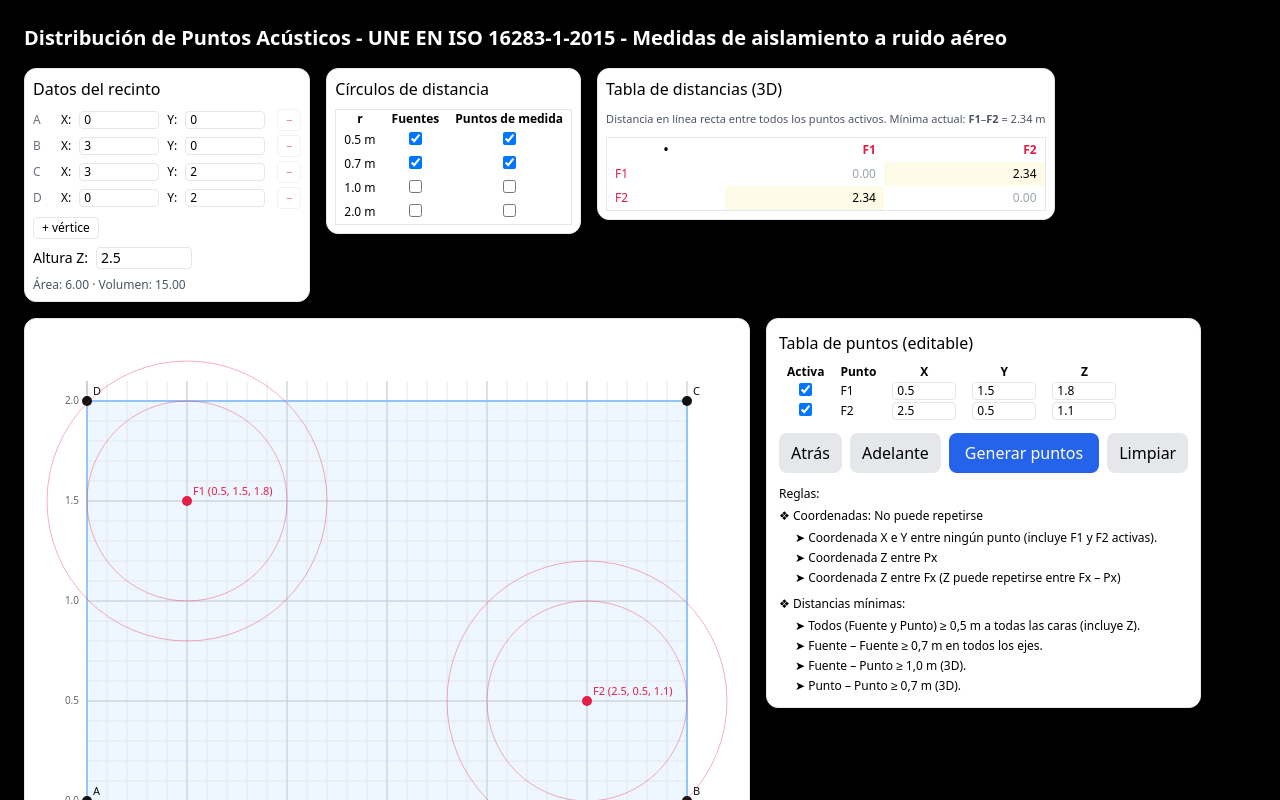
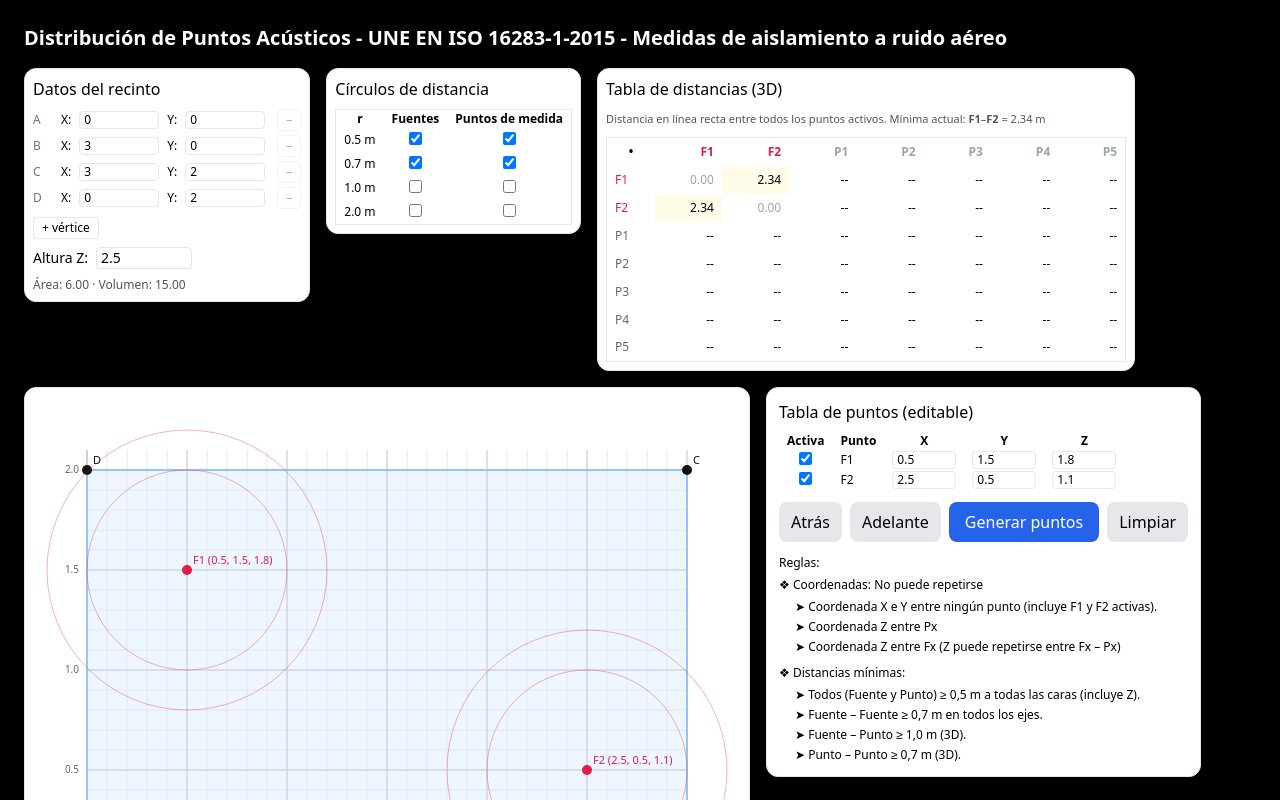
Before and after one commit to ElMo0977/App-puntos-v2-con-Cursor, a React (Vite) app: page / in a window 1280 px wide. Shown: the top 800 px of the page. Built offline with nearby package versions, Linux system fonts and the light colour scheme.

Commit message:
las tablas mantienen puntos inactivos

```diff
--- a/src/App.jsx
+++ b/src/App.jsx
@@ -857,21 +857,41 @@ export default function App() {
     blue.forEach((b, i) => arr.push({ name: `P${i + 1}`, p: b, color: "#2563eb" }));
     return arr;
   }, [F1, F2, blue, activeF1, activeF2]);
+  // Lista para la tabla: incluye placeholders de P1..P5 aunque no existan (p = null)
+  const pointListTable = useMemo(() => {
+    const arr = [];
+    // Siempre incluir F1/F2; si están inactivas, p=null para mostrar "--"
+    arr.push({ name: "F1", p: activeF1 ? F1 : null, color: "#e11d48" });
+    arr.push({ name: "F2", p: activeF2 ? F2 : null, color: "#e11d48" });
+    const maxP = 5;
+    for (let i = 0; i < maxP; i++) {
+      const b = blue[i] || null;
+      arr.push({ name: `P${i + 1}`, p: b, color: "#2563eb" });
+    }
+    return arr;
+  }, [F1, F2, blue, activeF1, activeF2]);
 
   const distMatrix = useMemo(() => {
-    const n = pointList.length;
-    const M = Array.from({ length: n }, () => Array(n).fill("—"));
+    const n = pointListTable.length;
+    const M = Array.from({ length: n }, () => Array(n).fill("--"));
     for (let i = 0; i < n; i++) {
-      M[i][i] = "0.00";
-      for (let j = i + 1; j < n; j++) {
-        const d = dist3D(pointList[i].p, pointList[j].p);
+      for (let j = i; j < n; j++) {
+        const Ai = pointListTable[i];
+        const Bj = pointListTable[j];
+        if (Ai.p && Bj.p) {
+          const d = i === j ? 0 : dist3D(Ai.p, Bj.p);
           const s = d.toFixed(2);
           M[i][j] = s;
           M[j][i] = s;
+        } else {
+          // al menos uno sin datos => "--"
+          M[i][j] = "--";
+          M[j][i] = "--";
+        }
       }
     }
     return M;
-  }, [pointList]);
+  }, [pointListTable]);
 
   const minPair = useMemo(() => {
     let best = { a: null, b: null, d: Infinity };
@@ -888,10 +908,11 @@ export default function App() {
   const distViol = useMemo(() => {
     const pairs = new Set();
     const msgs = [];
-    const N = pointList.length;
+    const N = pointListTable.length;
     for (let i = 0; i < N; i++) {
       for (let j = i + 1; j < N; j++) {
-        const A = pointList[i], B = pointList[j];
+        const A = pointListTable[i], B = pointListTable[j];
+        if (!A.p || !B.p) continue; // sin datos => sin chequeo ni mensaje
         const nameA = A.name, nameB = B.name;
         const isFA = nameA.startsWith("F");
         const isFB = nameB.startsWith("F");
@@ -926,7 +947,7 @@ export default function App() {
       }
     }
     return { pairs, msgs };
-  }, [pointList]);
+  }, [pointListTable]);
 
   return (
     <div className="p-6 space-y-4">
@@ -1053,7 +1074,6 @@ export default function App() {
         {/* Tabla de distancias (3D) */}
         <section className="p-2 rounded-xl shadow bg-white border text-sm self-start w-fit">
           <h2 className="text-base font-medium mb-2">Tabla de distancias (3D)</h2>
-          {pointList.length >= 2 ? (
           <div>
             <div className="text-[11px] text-gray-600 mb-2">
               Distancia en línea recta entre todos los puntos activos. {minPair ? (
@@ -1063,33 +1083,41 @@ export default function App() {
               ) : null}
             </div>
             <div className="overflow-auto max-h-64">
-                <table className="text-xs border w-full min-w-[360px]">
+              <table className="text-xs border table-fixed w-[520px]">
                 <thead>
                   <tr>
-                      <th className="px-2 py-1">•</th>
-                      {pointList.map((pt) => (
-                        <th key={pt.name} className="px-2 py-1 text-right" style={{ color: pt.color }}>{pt.name}</th>
+                    <th className="px-2 py-1 w-10 h-7">•</th>
+                    {pointListTable.map((pt) => (
+                      <th
+                        key={pt.name}
+                        className={`px-2 py-1 text-right w-14 h-7 whitespace-nowrap ${!pt.p ? 'text-gray-400' : ''}`}
+                        style={{ color: pt.p ? pt.color : undefined }}
+                      >
+                        {pt.name}
+                      </th>
                     ))}
                   </tr>
                 </thead>
                 <tbody>
-                    {pointList.map((row, i) => (
+                  {pointListTable.map((row, i) => (
                     <tr key={row.name}>
-                        <td className="px-2 py-1 font-medium" style={{ color: row.color }}>{row.name}</td>
-                        {pointList.map((col, j) => {
+                      <td className="px-2 py-1 font-medium w-10 h-7 whitespace-nowrap" style={{ color: row.p ? row.color : undefined, opacity: row.p ? 1 : 0.6 }}>{row.name}</td>
+                      {pointListTable.map((col, j) => {
                         const dStr = distMatrix[i][j];
+                        const hasData = !!(row.p && col.p);
                         const dVal = parseFloat(dStr);
                         const isDiag = i === j;
+                        const diagWithData = isDiag && hasData;
                         const isMinPair =
                           !!minPair &&
                           ((row.name === minPair.a && col.name === minPair.b) ||
                             (row.name === minPair.b && col.name === minPair.a));
                         const pairKey = `${Math.min(i, j)}-${Math.max(i, j)}`;
-                          const isViol = !isDiag && distViol?.pairs?.has(pairKey);
-                          const underTwo = !isDiag && Number.isFinite(dVal) && dVal < 2;
+                        const isViol = !isDiag && hasData && distViol?.pairs?.has(pairKey);
+                        const underTwo = !isDiag && hasData && Number.isFinite(dVal) && dVal < 2;
 
-                          // Prioridad de estilos: diagonal < mínimo (amarillo) < violación (rose) < <2m (rojo suave)
-                          const bgClass = isDiag
+                        // Prioridad de estilos: diagonal con datos < mínimo (amarillo) < violación (rose) < <2m (rojo suave)
+                        const bgClass = diagWithData
                           ? ""
                           : isMinPair
                           ? "bg-yellow-50"
@@ -1098,14 +1126,14 @@ export default function App() {
                           : underTwo
                           ? "bg-red-50"
                           : "";
-                          const textClass = isDiag
+                        const textClass = diagWithData
                           ? "text-gray-400"
                           : isViol
                           ? "text-rose-700 font-semibold"
                           : "";
 
                         return (
-                            <td key={col.name} className={`px-2 py-1 text-right ${textClass} ${bgClass}`}>
+                          <td key={col.name} className={`px-2 py-1 text-right h-7 ${textClass} ${bgClass}`}>
                             {dStr}
                           </td>
                         );
@@ -1116,9 +1144,6 @@ export default function App() {
               </table>
             </div>
           </div>
-          ) : (
-            <div className="text-xs text-gray-500">Añade al menos dos puntos (p. ej. activar F1/F2 o generar P1–P5).</div>
-          )}
         </section>
       </div>
 
```
Lines whose indentation alone changed are shown as unchanged.
